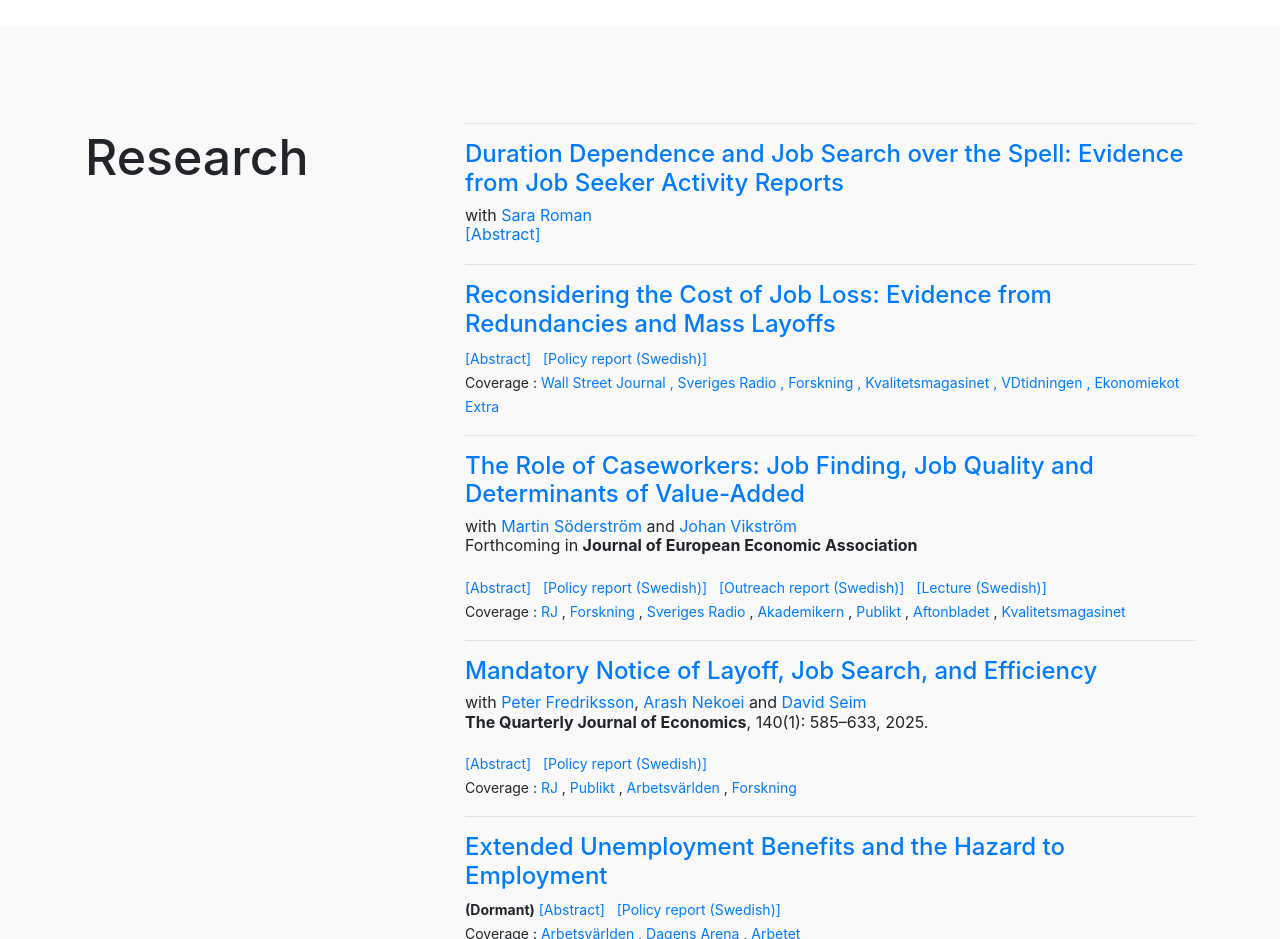
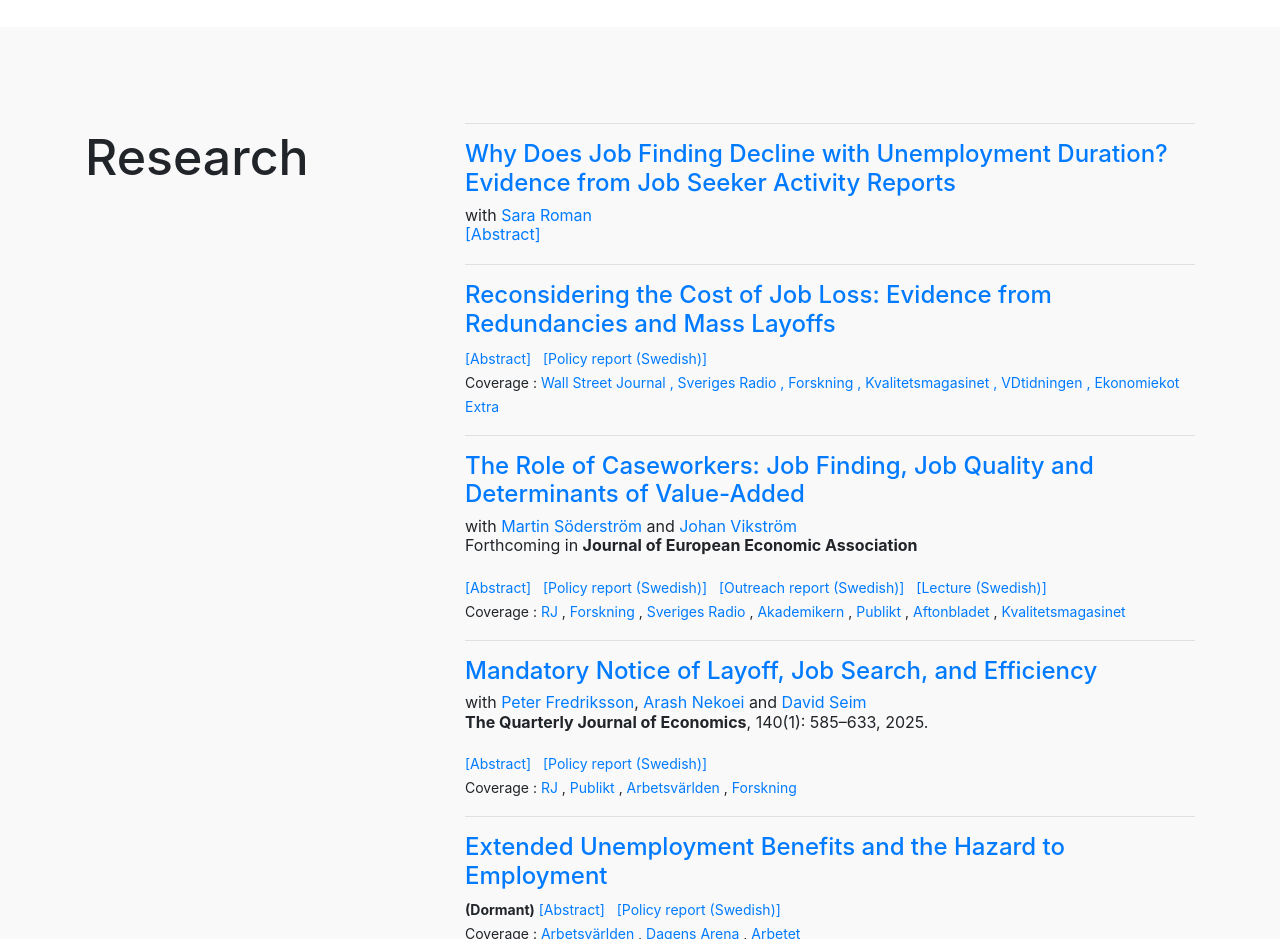
Before and after one commit to jcederlof/site, a website with bundled scripts: page index.html in a window 1280 px wide. Shown: the part 1260-2199 px from the top of the page. Built offline with nearby package versions, Linux system fonts and the light colour scheme.

Commit message:
Add files via upload

```diff
--- a/index.html
+++ b/index.html
@@ -133,8 +133,8 @@
 
 <hr>
 <div class="exprience-info">
-<h4><a href="https://drive.google.com/file/d/12b0ERjZ2g1kBtuj3GtbWtWfXjhpcaU4t/view?usp=sharing" target="_blank">Duration Dependence and Job Search over the Spell:
-Evidence from Job Seeker Activity Reports</a></h4>
+<h4><a href="https://drive.google.com/file/d/17iWZeZTcI49XGJU86ieGxCY4Cwg5B43K/view?usp=sharing" target="_blank">Why Does Job Finding Decline with Unemployment
+Duration? Evidence from Job Seeker Activity Reports</a></h4>
 <h5>with <a href="https://www.ifau.se/en/About-IFAU/Personnel/Researchers-Research-Officers/sara-roman/">Sara Roman</a>
 <p> <a class="card-title mb-0" data-toggle="collapse" href="#collapseSEARCH" role="button" aria-expanded="false" aria-controls="collapseExample">[Abstract]</a>   <br>
 
```
